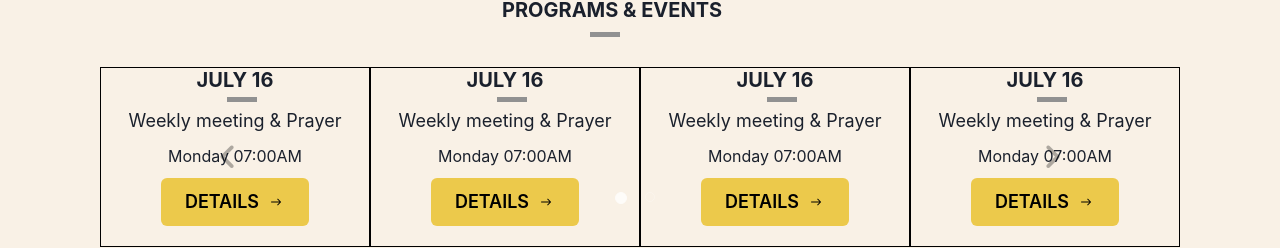
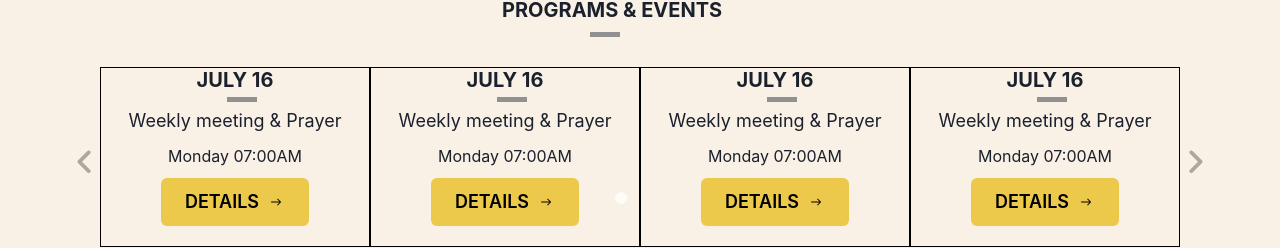
Before and after one commit to ogechi4/sda_maryland_web, a React (Vite) app: page / in a window 1280 px wide. Shown: the part 1872-2120 px from the top of the page. Built offline with nearby package versions, Linux system fonts and the light colour scheme.

Commit message:
modify carousel

```diff
--- a/src/components/Home/Home.css
+++ b/src/components/Home/Home.css
@@ -14,16 +14,14 @@
   font-weight: 900;
 }
 
-button.slick-arrow.slick-next {
-  right: 10%;
+.my-carousel button.slick-arrow.slick-prev {
+  left: 10%;
   width: 40px;
   height: 40px;
-  cursor: pointer;
   z-index: 1;
 }
-
-button.slick-arrow.slick-prev {
-  left: 10%;
+.my-carousel button.slick-arrow.slick-next {
+  right: 10%;
   width: 40px;
   height: 40px;
   z-index: 1;
--- a/src/components/Home/Home.jsx
+++ b/src/components/Home/Home.jsx
@@ -63,7 +63,7 @@ const Home = () => {
 
     return (
         <>
-            <Box borderColor={"blue"} border={"1px"}>
+            <Box borderColor={"blue"} border={"1px"} className="my-carousel" >
                 <Slider {...slider3}>
                     {Array.from({ length: 3 }, (i) =>
                         <Flex
--- a/src/components/Home/Home.scss
+++ b/src/components/Home/Home.scss
@@ -16,19 +16,19 @@
     font-weight: 900;
 }
 
-button.slick-arrow.slick-next {
-    right: 10%;
-    width: 40px;
-    height: 40px;
-    cursor: pointer;
-    z-index: 1;
-}
-
-button.slick-arrow.slick-prev {
-    left: 10%;
-    width: 40px;
-    height: 40px;
-    z-index: 1;
+.my-carousel {
+    button.slick-arrow.slick-prev {
+        left: 10%;
+        width: 40px;
+        height: 40px;
+        z-index: 1;
+    }
+    button.slick-arrow.slick-next {
+        right: 10%;
+        width: 40px;
+        height: 40px;
+        z-index: 1;
+    }
 }
 
 
```
Also changed, not shown: 2 other files (tests, documents, lock files or other folders).
